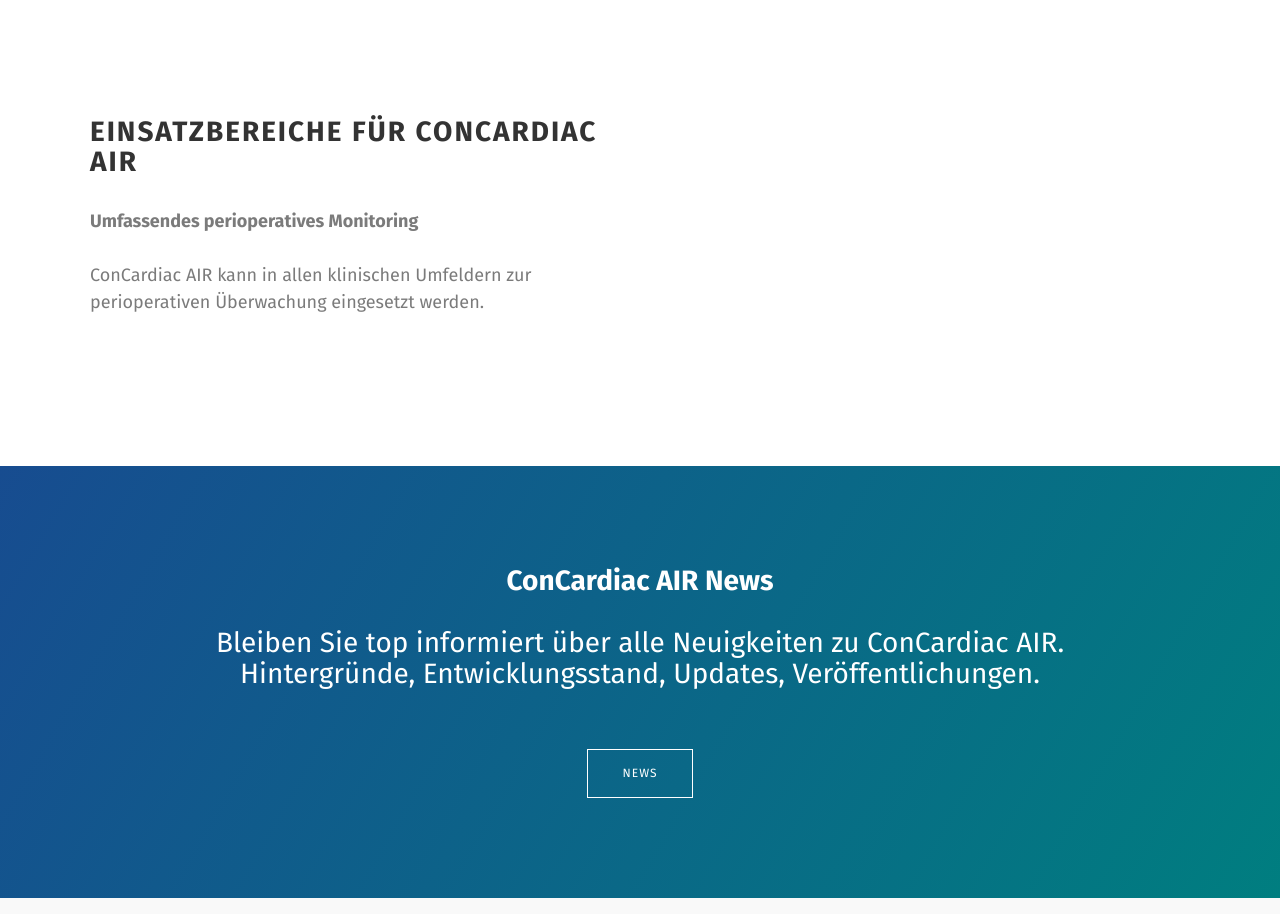
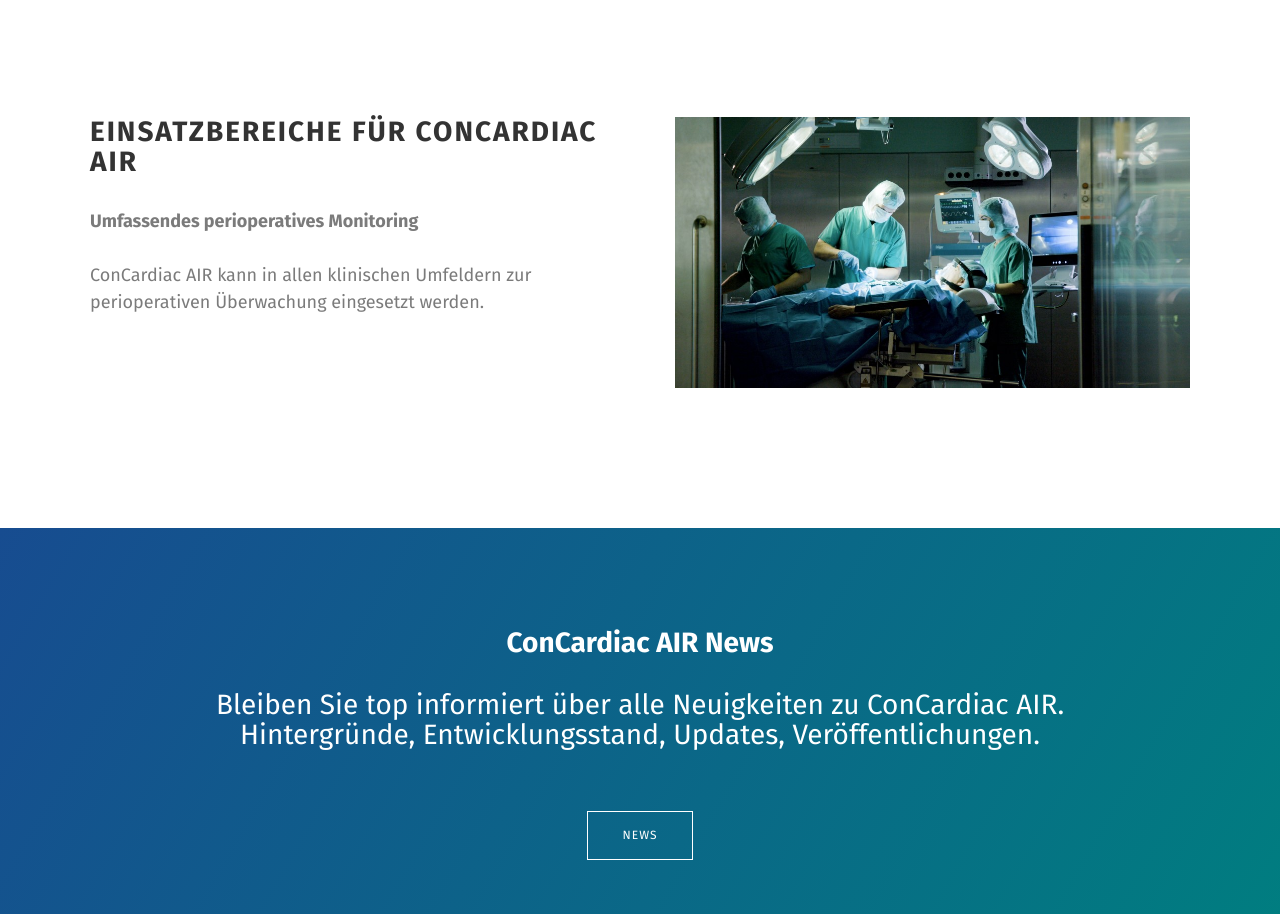
Before and after one commit to SectorCon/concardiac-hugo-static, a plain HTML site: page index.html in a window 1280 px wide. Shown: the part 2166-3080 px from the top of the page. Drawn offline with Linux system fonts and the light colour scheme; files whose address does not match are found by name.

Commit message:
fix image name SectorCon/concardiac-hugo@d6e31322f0b2a43450a653ac234b7ede8810275e

```diff
--- a/index.html
+++ b/index.html
@@ -98,7 +98,7 @@
 </div>
 <div class=col-md-6>
 <div class=block>
-<img src=/images/op.jpg class="img-responsive img-info-box" alt>
+<img src=/images/or.jpg class="img-responsive img-info-box" alt>
 </div>
 </div>
 </div>
```
Also changed, not shown: en/index.html (+1 -1 lines).
